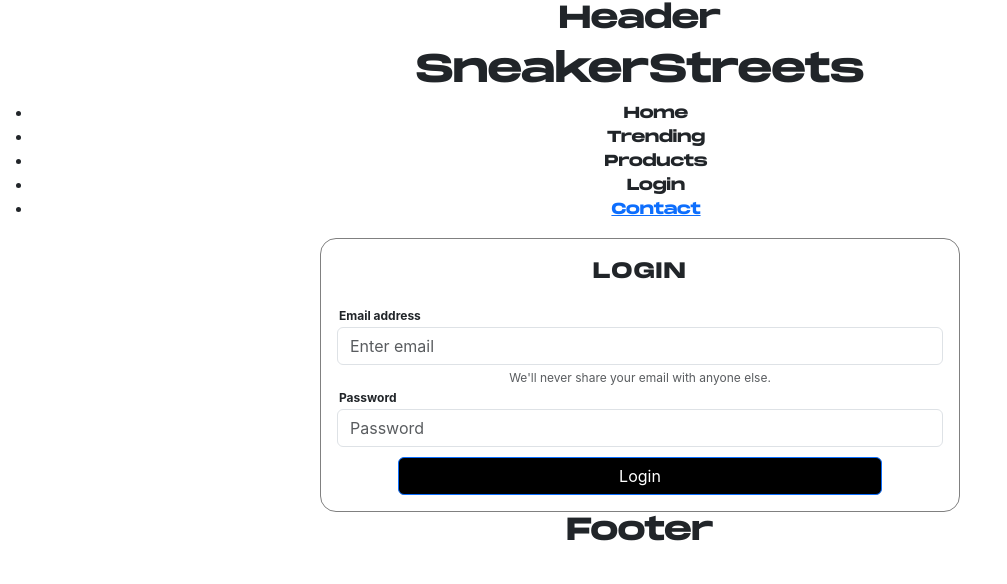
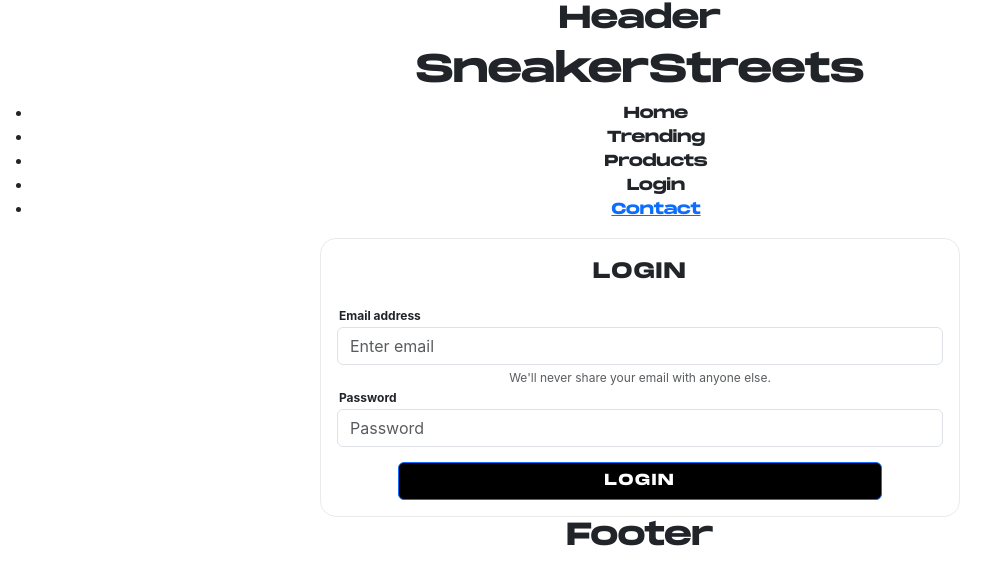
Before and after one commit to smntsng/SneakerStreets, a React (Vite) app: page /login in a window 1280 px wide. Shown: the top 584 px of the page, without its empty margins (0-1007 px from the left). Built offline with nearby package versions, Linux system fonts and the light colour scheme.

Commit message:
Login button updated

```diff
--- a/src/components/Login/loginform.css
+++ b/src/components/Login/loginform.css
@@ -3,9 +3,10 @@
 form{
     font-family: Inter,sans-serif;
 }
+textarea, select, input, button { outline: none; }
 .loginContainer{
     width: 50%;
-    border: 1px solid gray;
+    border: 1px solid #eaeaea;
     border-radius: 16px;
     padding: 16px;
 }
@@ -16,6 +17,12 @@ form{
     padding: 2px;
     font-weight: 700;
 }
+.form-group input {
+    outline: none;
+}
+input:focus, input {
+    outline: none;
+}
 
 #emailHelp{
     font-size: 12px;
@@ -23,7 +30,11 @@ form{
 }
 
 #loginBtn{
-    margin-top: 10px !important;
+    margin-top: 15px !important;
     width: 80%;
     background-color: black !important;
+    font-family: 'Monument Extended', sans-serif;
+    text-transform: uppercase;
+    font-weight: 700;
+    letter-spacing: .12rem;
 }
```
